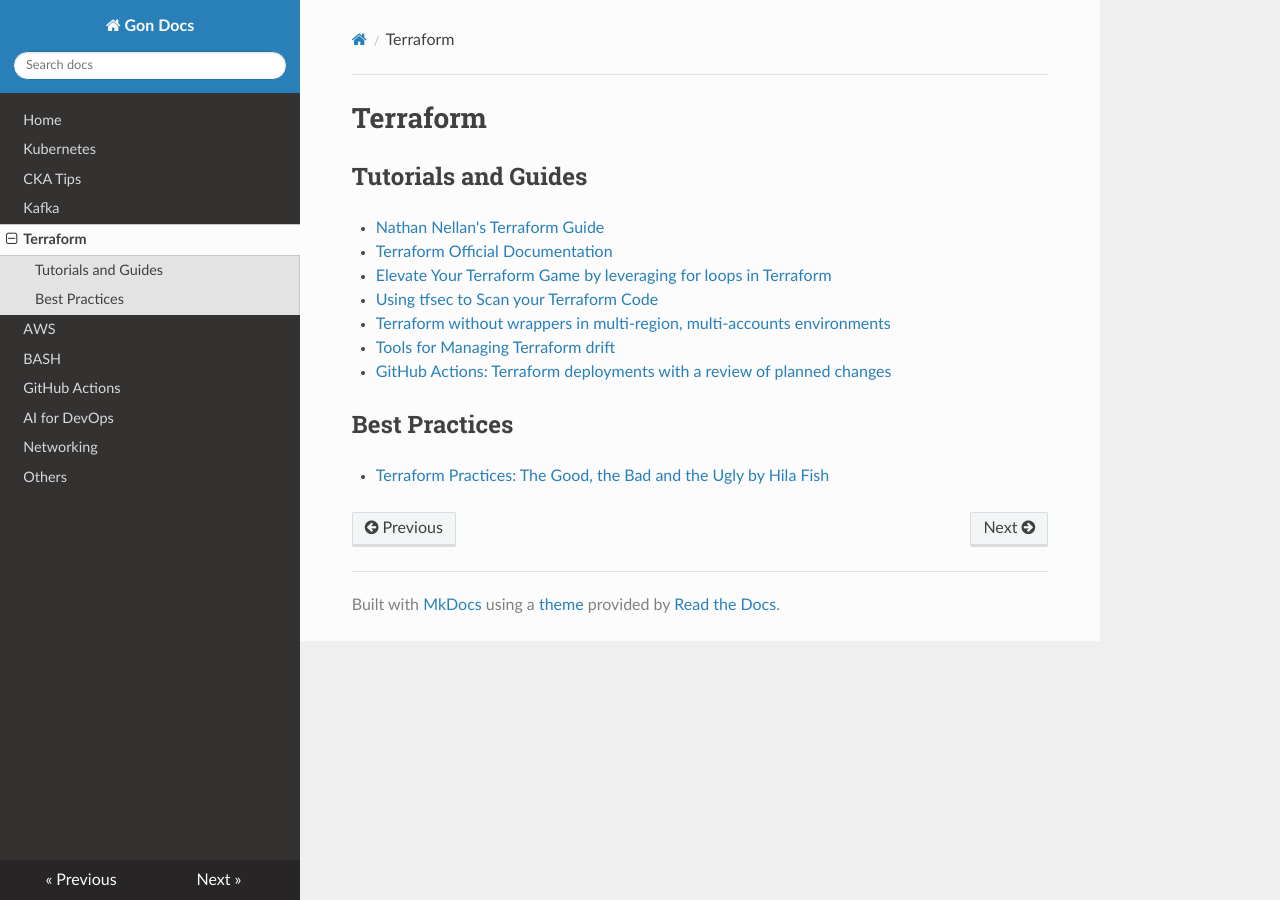
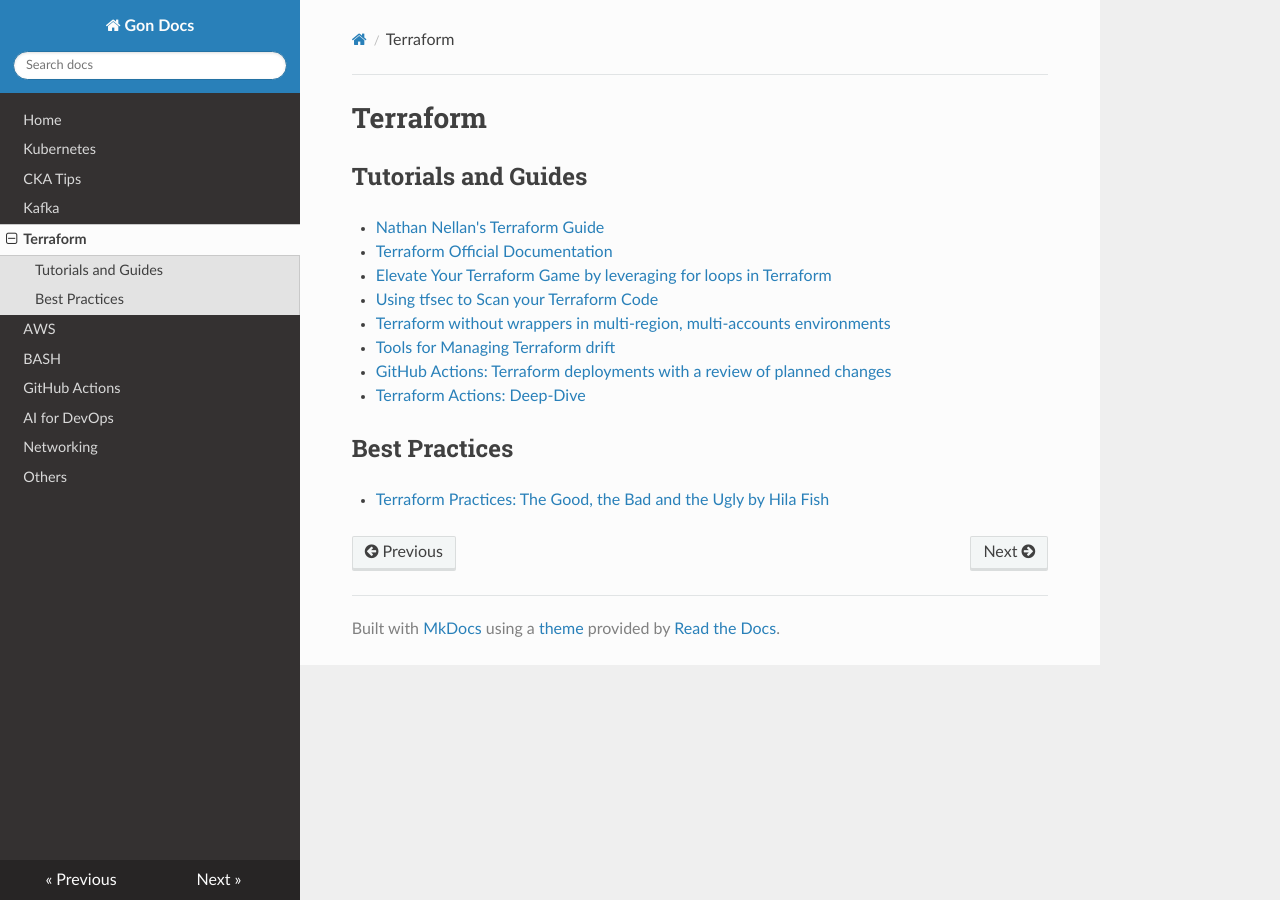
Before and after one commit to gonkun/gonkun, an MkDocs documentation site: the page built from docs/terraform.md, in a window 1280 px wide. Built offline with MkDocs 1.6.1, drawn with Linux system fonts in a browser that asks for light colours; nearby versions of some CDN libraries.

Commit message:
Adding guide new Terraform feature, Terraform Actions

```diff
--- a/docs/terraform.md
+++ b/docs/terraform.md
@@ -9,6 +9,7 @@
 - [Terraform without wrappers in multi-region, multi-accounts environments](https://medium.com/@senior-devops/terraform-without-wrappers-in-multi-region-multi-account-environments-33aacb56ed26)
 - [Tools for Managing Terraform drift](https://www.tinystacks.com/blog-post/tools-for-managing-terraform-drift/)
 - [GitHub Actions: Terraform deployments with a review of planned changes](https://itnext.io/github-actions-terraform-deployments-with-a-review-of-planned-changes-30143358bb5c)
+- [Terraform Actions: Deep-Dive](https://mattias.engineer/blog/2025/terraform-actions-deep-dive/)
 
 ## Best Practices
 
```
Also changed, not shown: site/index.html, site/search/search_index.json, site/sitemap.xml, site/terraform/index.html, 1 other file.
